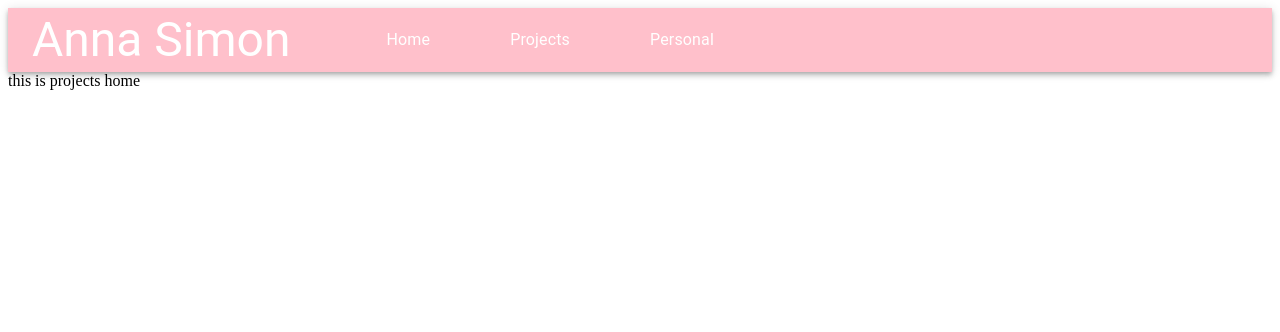
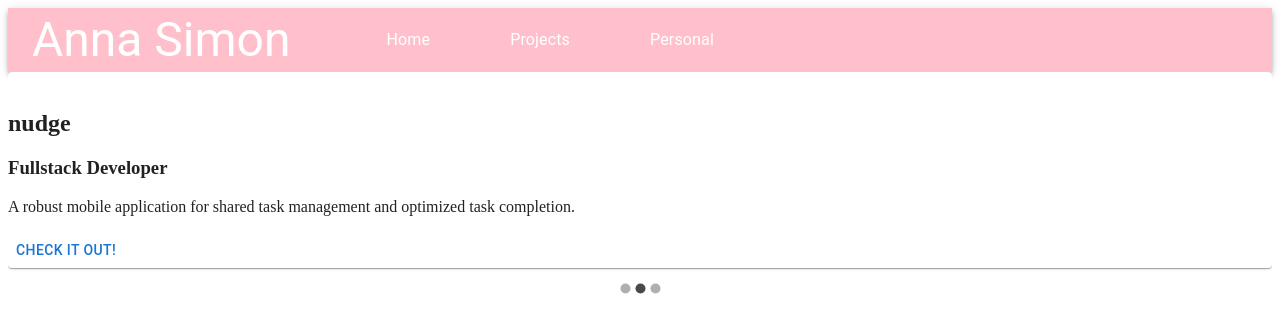
Before and after one commit to anwsimon/Portfolio, a React app: page /projects in a window 1280 px wide. Shown: the top 332 px of the page. Built offline with nearby package versions, Linux system fonts and the light colour scheme.

Commit message:
carousel added

```diff
--- a/client/components/Personal.js
+++ b/client/components/Personal.js
@@ -4,7 +4,8 @@ class Personal extends React.Component {
   render(){
     return (
       <div>
-        this is personal home
+        Find me on github :)
+        <img src="https://ghchart.rshah.org/anwsimon" alt="Anna's Github chart" />
       </div>
     )
   }
--- a/client/components/ProjectsHome.js
+++ b/client/components/ProjectsHome.js
@@ -1,13 +1,51 @@
 import React from "react"
+import Carousel from 'react-material-ui-carousel'
+import { Paper, Button } from '@mui/material'
+
+var items = [
+  {
+      name: "PlantIt",
+      title: "Sole Developer",
+      description: "A mobile application for maintaining a personal database of houseplants and keeping up with their watering schedules."
+  },
+  {
+      name: "nudge",
+      title: "Fullstack Developer",
+      description: "A robust mobile application for shared task management and optimized task completion."
+  },
+  {
+    name: "Plants for Cat People",
+    title: "Fullstack Developer",
+    description: "An e-commerce site for cat-friendly plants."
+}
+]
 
 class ProjectsHome extends React.Component {
+
   render(){
     return (
-      <div>
-        this is projects home
-      </div>
+      <Carousel>
+            {
+                items.map( (item, i) => <Item key={i} item={item} /> )
+            }
+        </Carousel>
     )
   }
 }
 
 export default ProjectsHome
+
+function Item(props) {
+    return (
+        <Paper>
+            <img></img>
+            <h2>{props.item.name}</h2>
+            <h3>{props.item.title}</h3>
+            <p>{props.item.description}</p>
+
+            <Button className="CheckButton">
+                Check it out!
+            </Button>
+        </Paper>
+    )
+}
--- a/package.json
+++ b/package.json
@@ -20,6 +20,7 @@
     "@material-ui/core": "^4.12.3",
     "@mui/icons-material": "^5.2.5",
     "@mui/material": "^5.2.7",
+    "@mui/styles": "^5.2.3",
     "body-parser": "^1.19.0",
     "css-loader": "^6.5.1",
     "express": "^4.17.1",
@@ -29,6 +30,7 @@
     "pg-hstore": "^2.3.4",
     "react": "^17.0.2",
     "react-dom": "^17.0.2",
+    "react-material-ui-carousel": "^3.1.1",
     "react-redux": "^7.2.6",
     "react-router-dom": "^6.1.1",
     "redux": "^4.1.2",
```
Also changed, not shown: 1 other file (tests, documents, lock files or other folders).
